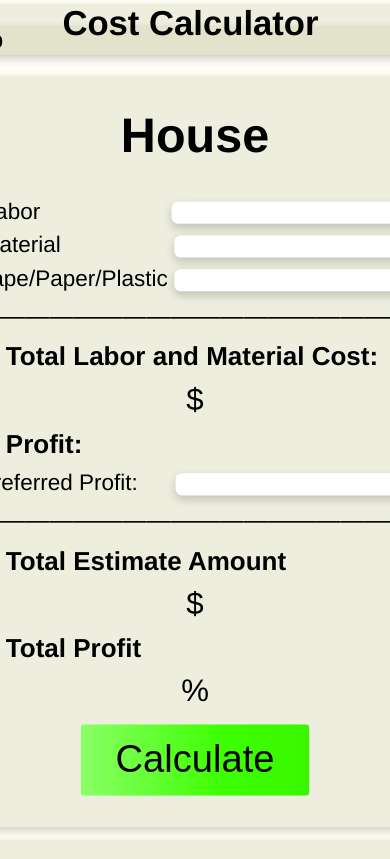
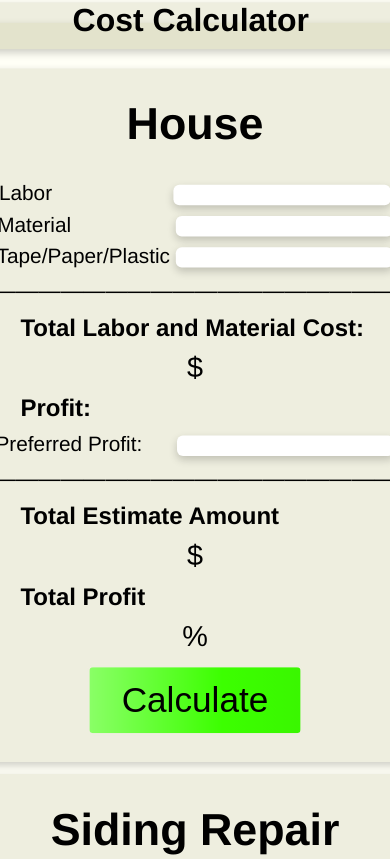
Before and after one commit to ThyCakeIsALie/Cost-Calculator, a plain HTML site: page index.html in a window 390 px wide. Shown: the top 859 px of the page. Drawn offline with Linux system fonts and the light colour scheme.

Commit message:
quick mobile hotfix

```diff
--- a/index.html
+++ b/index.html
@@ -14,7 +14,7 @@
 	</div>
 	</header>
 	<div id="header_options">
-		<p>hello</p>
+		<p>h</p>
 	</div>
 
 
--- a/main_style.css
+++ b/main_style.css
@@ -229,8 +229,8 @@ body{
 	}
 	body{
 		font-size:14pt;
-		margin-top:340px;
-		transform: scale(1.3);
+		margin-top:237px;
+		transform: scale(1.2);
 	}
 	#test{
 		font-size:20pt;
```
